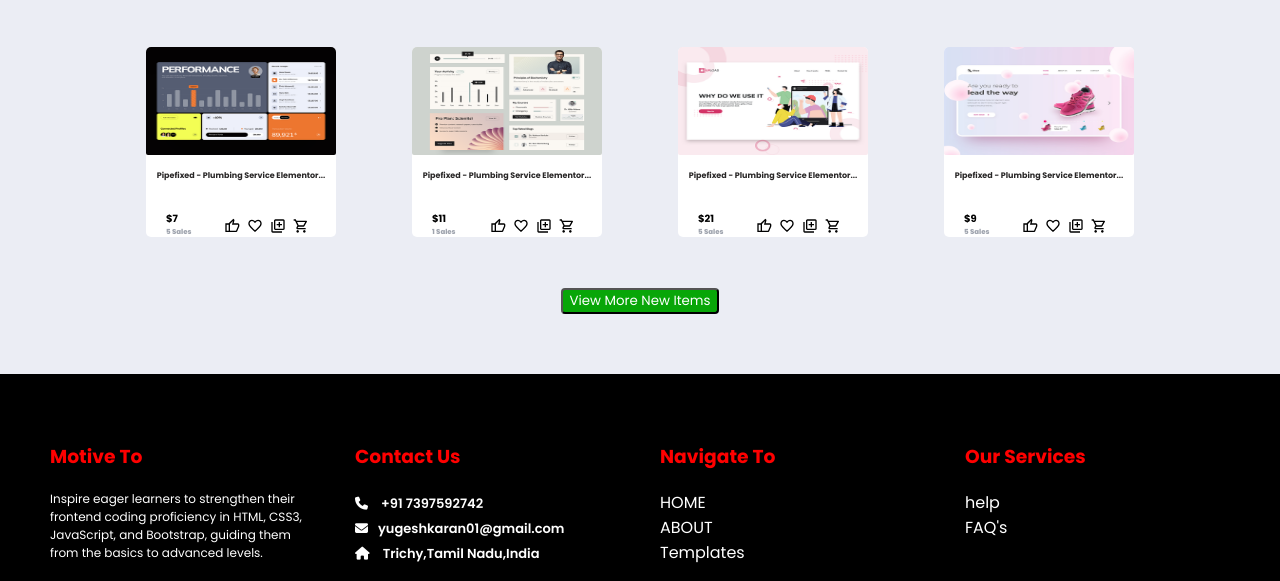
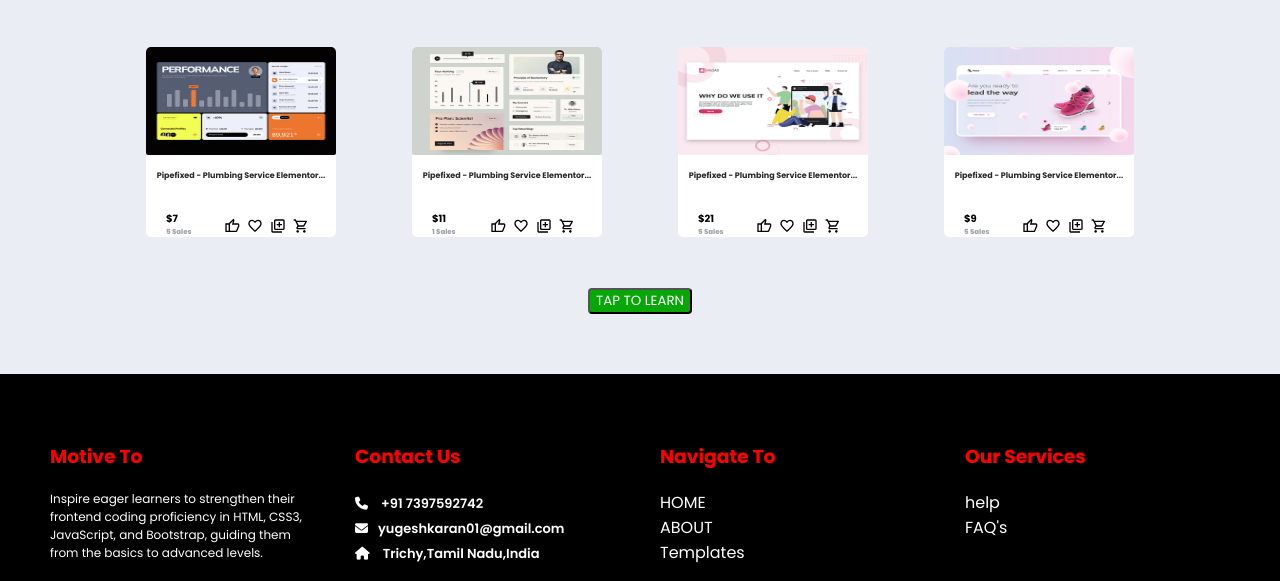
Before and after one commit to YUGESHKARAN/Project_3, a plain HTML site: page index.html in a window 1280 px wide. Shown: the part 2020-2601 px from the top of the page. Drawn offline with Linux system fonts and the light colour scheme; a web font is replaced by a local one.

Commit message:
code updated

```diff
--- a/index.html
+++ b/index.html
@@ -590,7 +590,7 @@
          </div>
     </div>
 <div class="know-btn">
-    <button><a href="">View More New Items</a></button>
+    <button><a href="learn.html">TAP TO LEARN</a></button>
 </div>
 
 
--- a/main.scss
+++ b/main.scss
@@ -1,11 +1,11 @@
 
 
-  @import url('https://fonts.googleapis.com/css2?family=Blinker:wght@600;700&family=Libre+Baskerville:wght@400;700&family=Nunito+Sans:opsz,wght@6..12,600&family=PT+Sans+Narrow:wght@700&family=Pacifico&family=Poppins:wght@100;200;300;400;500;600;700;800&display=swap');
+@import url('https://fonts.googleapis.com/css2?family=Blinker:wght@600;700&family=Libre+Baskerville:wght@400;700&family=Nunito+Sans:opsz,wght@6..12,600&family=PT+Sans+Narrow:wght@700&family=Pacifico&family=Poppins:wght@100;200;300;400;500;600;700;800&display=swap');
 
 *{
     font-family: 'poppins';
     box-sizing: border-box;
-    //transition: 0.5s;
+
 
 }
 
@@ -14,6 +14,7 @@ body{
     background: #ebedf4;
     margin: 0;
     padding: 0;
+
 }
 
 nav{
```
Also changed, not shown: learn.html (+1 -1 lines), 1 other file.
